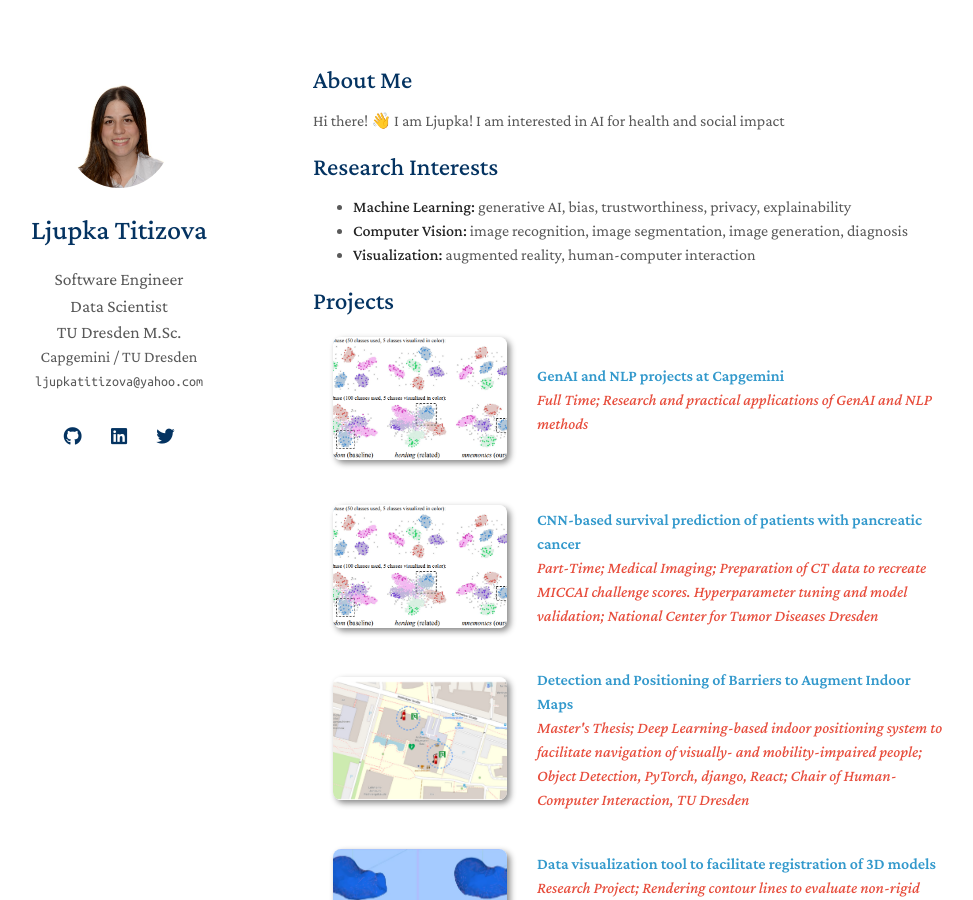
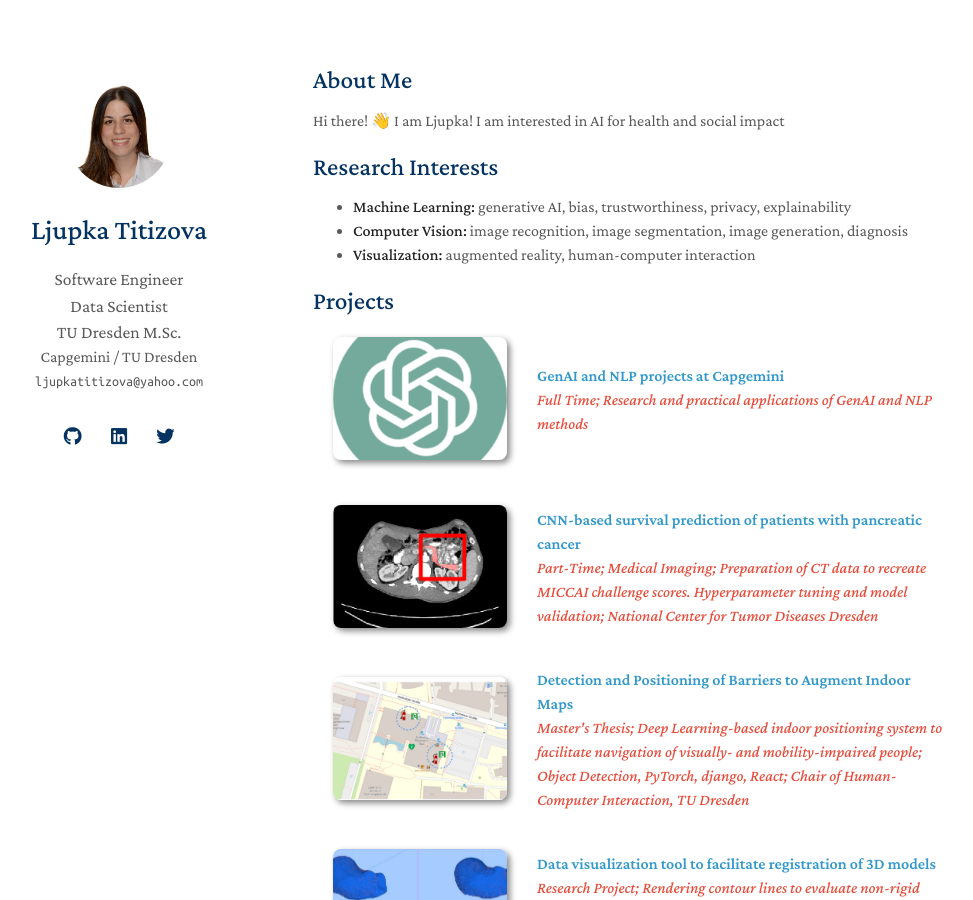
Before and after one commit to Ljupka/Ljupka.github.io, a Jekyll site: the page built from index.md, in a window 1280 px wide and 900 px high. Shown: the whole window, without its empty margins (157-1130 px from the left). Built offline with Jekyll 4.4.1, drawn with Linux system fonts in a browser that asks for light colours; nearby versions of some CDN libraries; a style sheet for code colours, icons or effects is not loaded; our own code applies the rules of GitHub Pages for plain Markdown files.

Commit message:
Update publications.yml

```diff
--- a/_data/publications.yml
+++ b/_data/publications.yml
@@ -2,12 +2,12 @@
   - title: GenAI and NLP projects at Capgemini
     page:
     notes: Full Time; Research and practical applications of GenAI and NLP methods
-    image: ./assets/img/teaser_example.png
+    image: ./assets/img/chatgpt-green-circular-logo-22057.png
 
   - title: CNN-based survival prediction of patients with pancreatic cancer
     page:
     notes: Part-Time; Medical Imaging; Preparation of CT data to recreate MICCAI challenge scores. Hyperparameter tuning and model validation; National Center for Tumor Diseases Dresden
-    image: ./assets/img/teaser_example.png
+    image: ./assets/img/pancreas.png
 
   - title: Detection and Positioning of Barriers to Augment Indoor Maps
     page:
```
